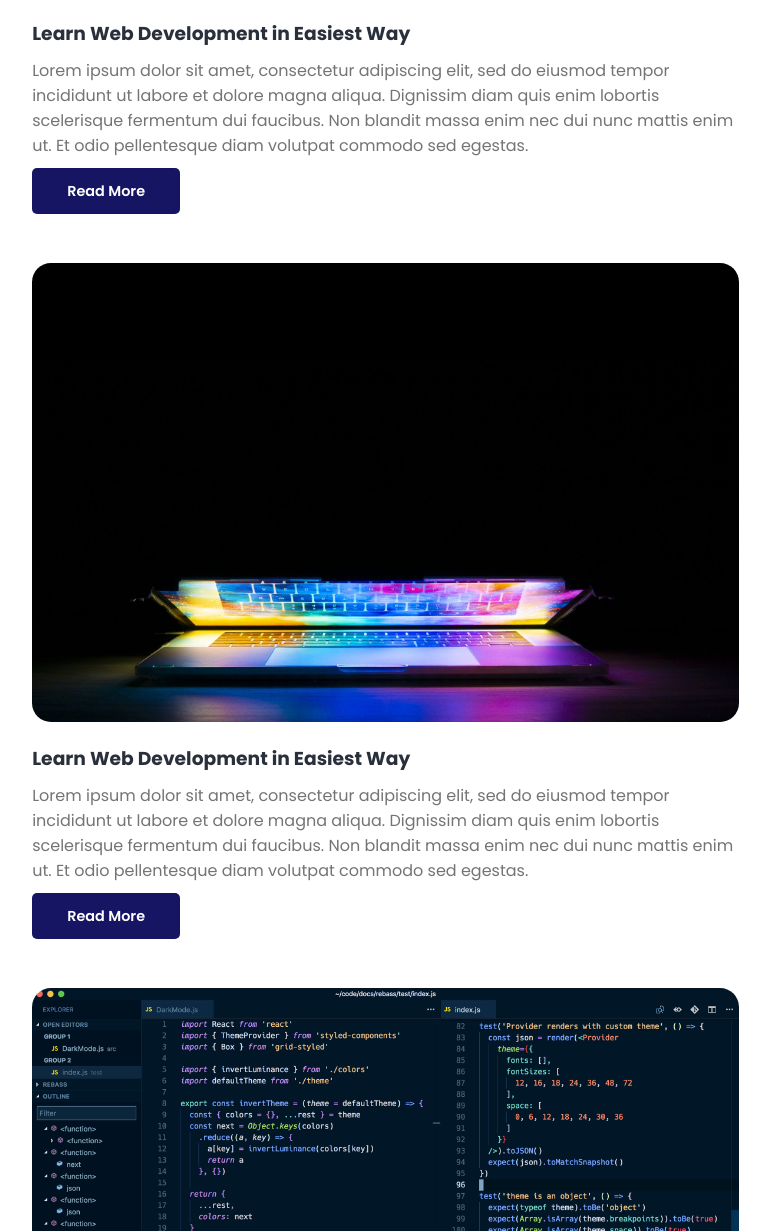
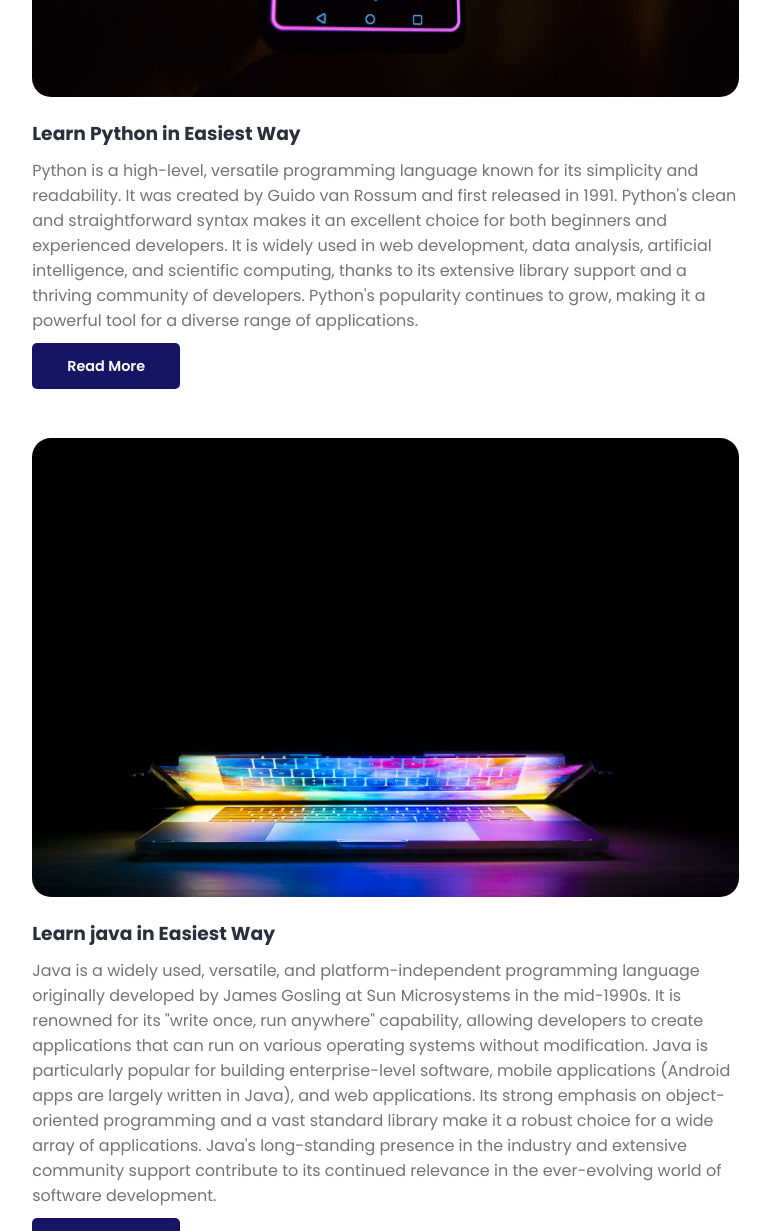
Before and after one commit to sharmasamira22/Studentwebsite, a website: page PT2/blog.html in a window 1280 px wide. Shown: the part 1795-3026 px from the top of the page, without its empty margins (19-789 px from the left). Drawn offline with Linux system fonts and the light colour scheme.

Commit message:
I have solved this issue by adding the appropriate content for blog post

```diff
--- a/PT2/blog.html
+++ b/PT2/blog.html
@@ -42,30 +42,22 @@
             <div class="post">
                 <img src="images/b1.jpg"  alt="">
                 <h3>Learn Web Development in Easiest Way</h3>
-                <p>Lorem ipsum dolor sit amet, consectetur adipiscing elit, sed do eiusmod tempor
-                    incididunt ut labore et dolore magna aliqua. Dignissim diam quis enim lobortis
-                    scelerisque fermentum dui faucibus. Non blandit massa enim nec dui nunc mattis
-                    enim ut. Et odio pellentesque diam volutpat commodo sed egestas. </p>
+                <p>Web development is the process of creating and maintaining websites on the internet. It encompasses a wide range of activities, including web design, front-end and back-end programming, and database management. Web developers use various programming languages and tools to build user-friendly and interactive websites, ensuring they function smoothly across different devices and browsers. With the ever-evolving digital landscape, web development plays a crucial role in shaping the online presence of businesses, organizations, and individuals, making it an integral part of the modern digital ecosystem </p>
                 <a href="post.html">Read More</a>
             </div>
 
             <div class="post">
                 <img src="images/b2.jpg"  alt="">
-                <h3>Learn Web Development in Easiest Way</h3>
-                <p>Lorem ipsum dolor sit amet, consectetur adipiscing elit, sed do eiusmod tempor
-                    incididunt ut labore et dolore magna aliqua. Dignissim diam quis enim lobortis
-                    scelerisque fermentum dui faucibus. Non blandit massa enim nec dui nunc mattis
-                    enim ut. Et odio pellentesque diam volutpat commodo sed egestas. </p>
+                <h3>Learn Python in Easiest Way</h3>
+                <p>Python is a high-level, versatile programming language known for its simplicity and readability. It was created by Guido van Rossum and first released in 1991. Python's clean and straightforward syntax makes it an excellent choice for both beginners and experienced developers. It is widely used in web development, data analysis, artificial intelligence, and scientific computing, thanks to its extensive library support and a thriving community of developers. Python's popularity continues to grow, making it a powerful tool for a diverse range of applications. </p>
                 <a href="#">Read More</a>
             </div>
 
             <div class="post">
                 <img src="images/b3.jpg"  alt="">
-                <h3>Learn Web Development in Easiest Way</h3>
-                <p>Lorem ipsum dolor sit amet, consectetur adipiscing elit, sed do eiusmod tempor
-                    incididunt ut labore et dolore magna aliqua. Dignissim diam quis enim lobortis
-                    scelerisque fermentum dui faucibus. Non blandit massa enim nec dui nunc mattis
-                    enim ut. Et odio pellentesque diam volutpat commodo sed egestas. </p>
+                <h3>Learn java in Easiest Way</h3>
+                <p>Java is a widely used, versatile, and platform-independent programming language originally developed by James Gosling at Sun Microsystems in the mid-1990s. It is renowned for its "write once, run anywhere" capability, allowing developers to create applications that can run on various operating systems without modification. Java is particularly popular for building enterprise-level software, mobile applications (Android apps are largely written in Java), and web applications. Its strong emphasis on object-oriented programming and a vast standard library make it a robust choice for a wide array of applications. Java's long-standing presence in the industry and extensive community support contribute to its continued relevance in the ever-evolving world of software development.
+                </p>
                 <a href="#">Read More</a>
             </div>
 
```
